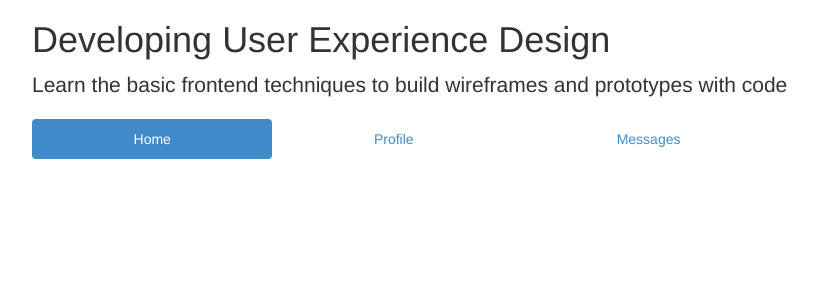
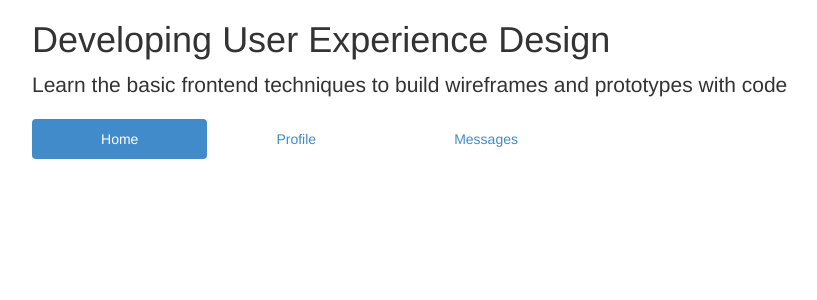
Before and after one commit to developinguxd/developinguxd.github.io, a Jekyll site: the page built from index.html, in a window 1280 px wide. Shown: the top 300 px of the page, without its empty margins (38-855 px from the left). Built offline with Jekyll 4.4.1, drawn with Linux system fonts in a browser that asks for light colours.

Commit message:
Make row smaller

```diff
--- a/index.html
+++ b/index.html
@@ -7,7 +7,7 @@ title: Developing User Experience Design
 <div class="lead">Learn the basic frontend techniques to build wireframes and prototypes with code</div>
 
 <section class="row">
-  <nav class="col-md-8">
+  <nav class="col-md-6">
     <ul class="nav nav-pills nav-justified">
       <li class="active"><a href="#">Home</a></li>
       <li><a href="#">Profile</a></li>
```
